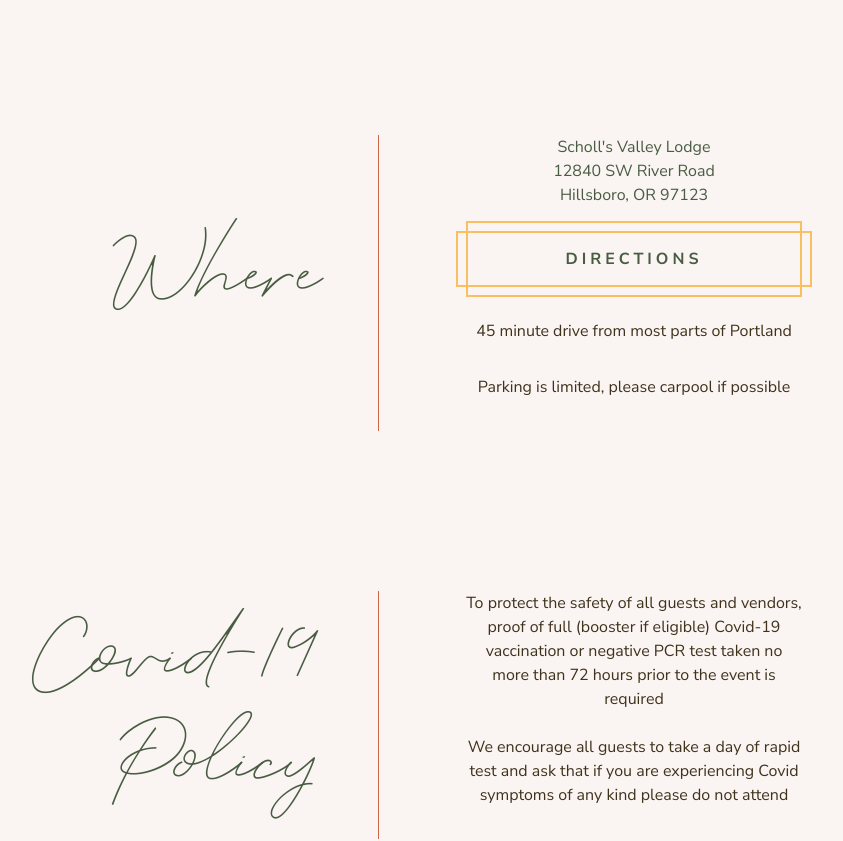
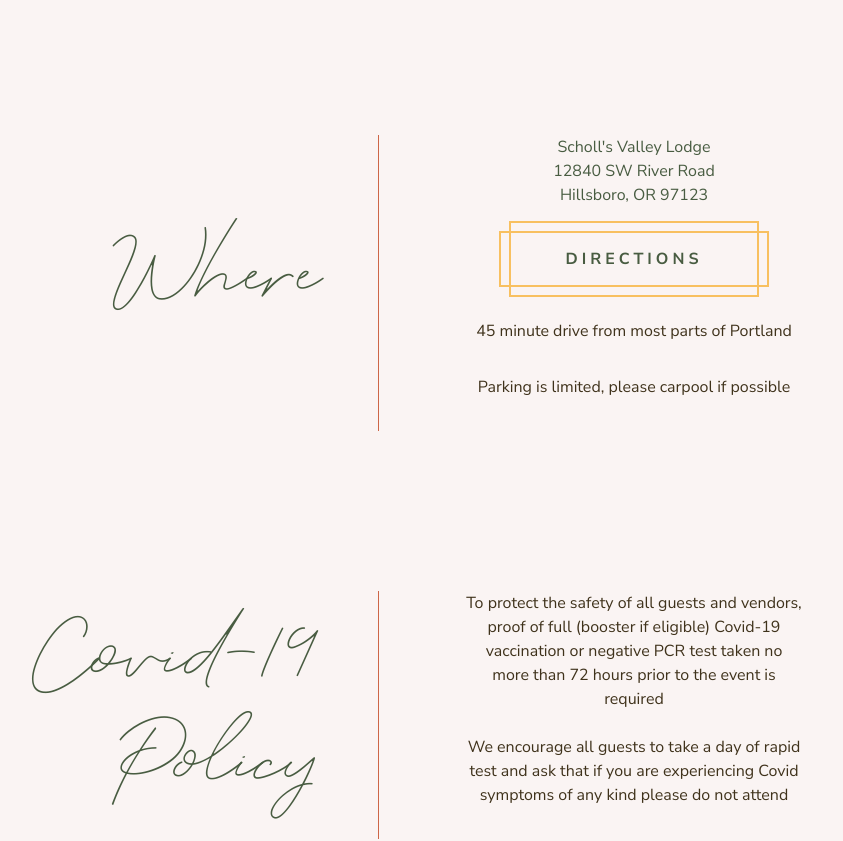
Before and after one commit to rlycrvns/weddingV3, a Next.js app: page /info in a window 1280 px wide. Shown: the part 820-1661 px from the top of the page, without its empty margins (262-1105 px from the left). Built offline with nearby package versions, Linux system fonts and the light colour scheme.

Commit message:
fix stupid safari shit

```diff
--- a/styles/Page.module.scss
+++ b/styles/Page.module.scss
@@ -33,6 +33,8 @@
   gap: 5rem;
   margin-top: var(--spacing-section);
   @media (min-width: breakpoint.$md) {
+    flex-direction: row;
+    flex-wrap: wrap;
     gap: 10rem;
   }
   .group {
@@ -43,6 +45,7 @@
     gap: 1rem;
     margin-inline: auto;
     @media (min-width: breakpoint.$md) {
+      width: 100%;
       grid-template-columns: 400px 5rem 400px;
     }
     h2 {
@@ -108,6 +111,8 @@
   border-radius: 0;
   box-shadow: inset 0 0 0 var(--border-size) var(--mustard);
   transition: background 0.8s ease;
+  max-width: 250px;
+  margin: 0 auto;
 
   &:hover {
     background: rgba(100, 0, 0, 0.03);
```
